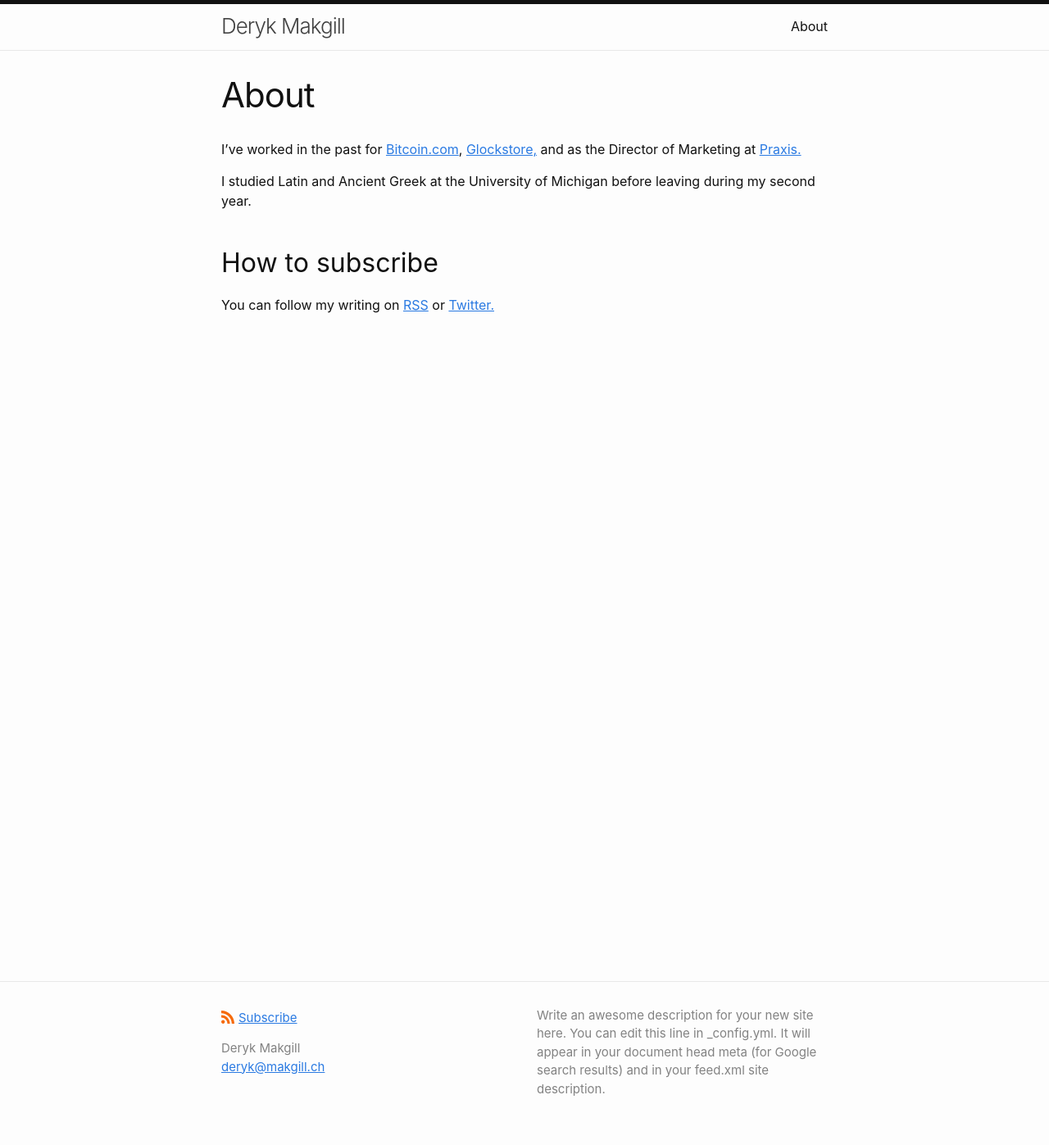
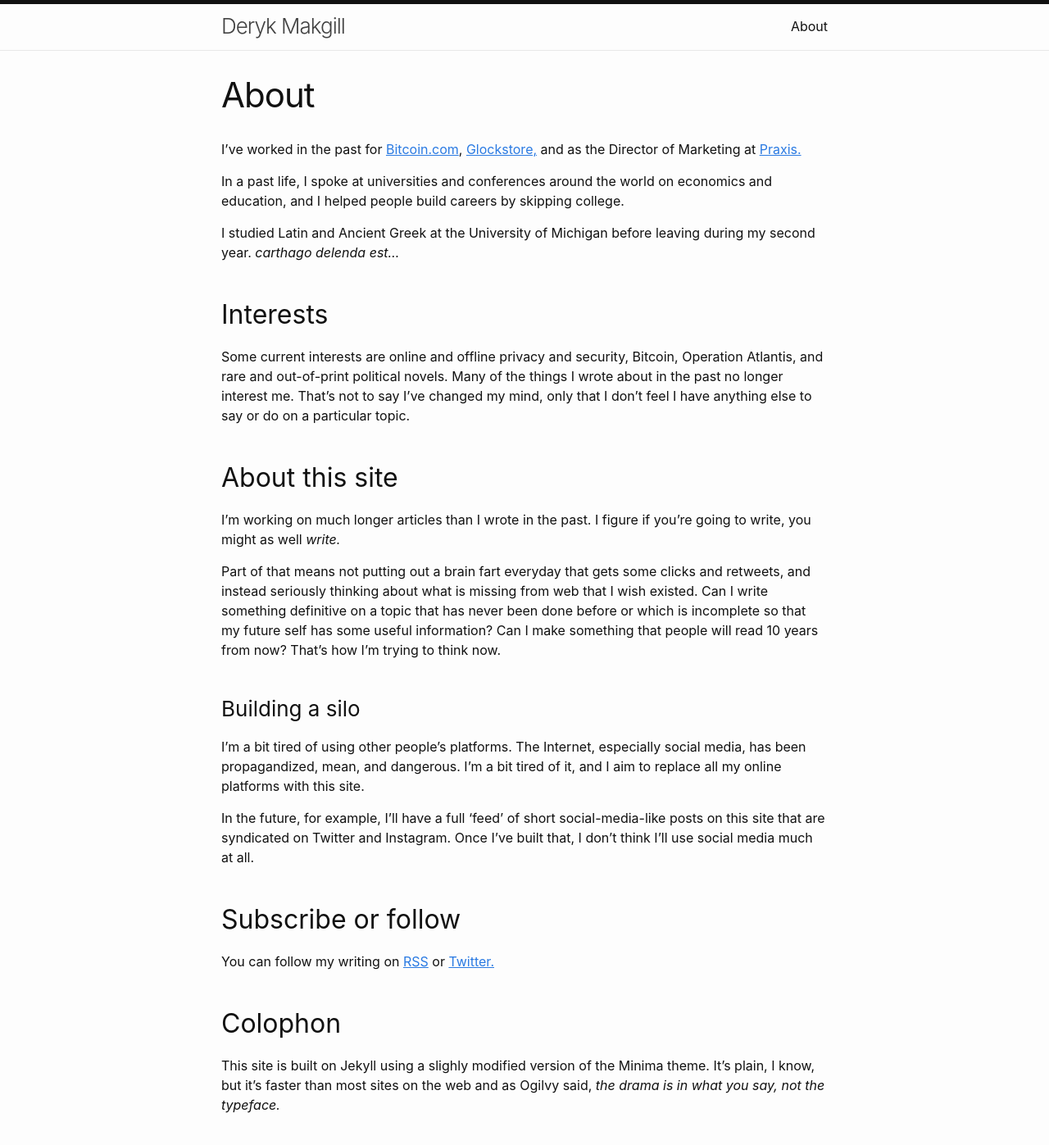
Before and after one commit to derykmakgill/krawisz, a Jekyll site: the page built from about.md, in a window 1280 px wide and 1400 px high. Shown: the top 1397 px of the window at 82% size. Built offline with Jekyll 4.4.1, drawn with Linux system fonts in a browser that asks for light colours.

Commit message:
Update about.md

```diff
--- a/about.md
+++ b/about.md
@@ -5,8 +5,30 @@ title: About
 
 I've worked in the past for [Bitcoin.com](https://bitcoin.com), [Glockstore,](https://glockstore) and as the Director of Marketing at [Praxis.](https://discoverpraxis.com)
 
-I studied Latin and Ancient Greek at the University of Michigan before leaving during my second year.
+In a past life, I spoke at universities and conferences around the world on economics and education, and I helped people build careers by skipping college.
 
-## How to subscribe
+I studied Latin and Ancient Greek at the University of Michigan before leaving during my second year. *carthago delenda est...*
+
+## Interests
+
+Some current interests are online and offline privacy and security, Bitcoin, Operation Atlantis, and rare and out-of-print political novels. Many of the things I wrote about in the past no longer interest me. That's not to say I've changed my mind, only that I don't feel I have anything else to say or do on a particular topic.
+
+## About this site
+
+I'm working on much longer articles than I wrote in the past. I figure if you're going to write, you might as well *write.*
+
+Part of that means not putting out a brain fart everyday that gets some clicks and retweets, and instead seriously thinking about what is missing from web that I wish existed. Can I write something definitive on a topic that has never been done before or which is incomplete so that my future self has some useful information? Can I make something that people will read 10 years from now? That's how I'm trying to think now.
+
+### Building a silo
+
+I'm a bit tired of using other people's platforms. The Internet, especially social media, has been propagandized, mean, and dangerous. I'm a bit tired of it, and I aim to replace all my online platforms with this site.
+
+In the future, for example, I'll have a full 'feed' of short social-media-like posts on this site that are syndicated on Twitter and Instagram. Once I've built that, I don't think I'll use social media much at all.
+
+## Subscribe or follow
 
 You can follow my writing on [RSS](/feed.xml) or [Twitter.](https://twitter.com/derykmakgill)
+
+## Colophon
+
+This site is built on Jekyll using a slighly modified version of the Minima theme. It's plain, I know, but it's faster than most sites on the web and as Ogilvy said, *the drama is in what you say, not the typeface.*
```
